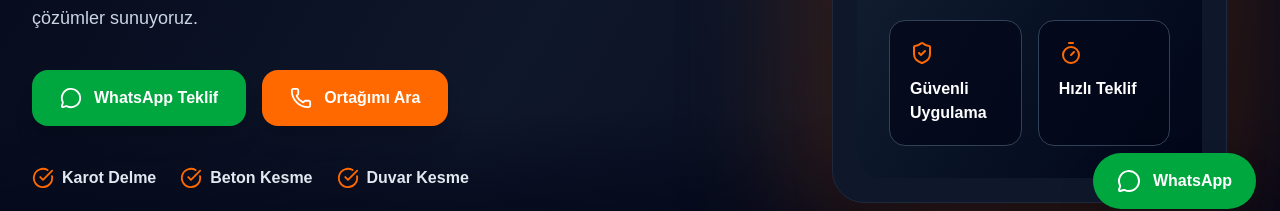
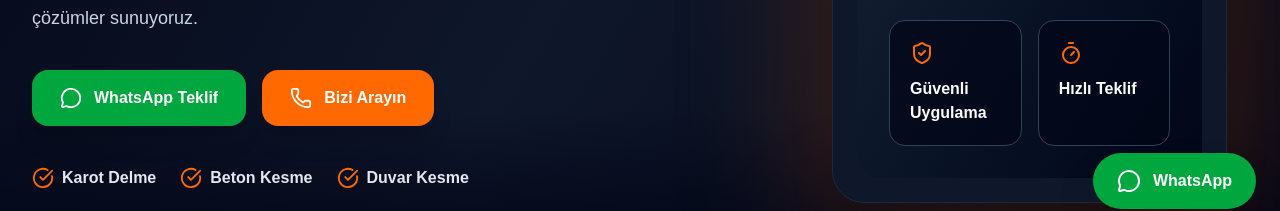
Before and after one commit to aslanbey203/Avrasya-Karot, a Next.js app: page / in a window 1280 px wide. Shown: the part 567-778 px from the top of the page. Built offline with nearby package versions, Linux system fonts and the light colour scheme.

Commit message:
Arama butonu metni güncellendi

```diff
--- a/app/components/Hero.tsx
+++ b/app/components/Hero.tsx
@@ -42,7 +42,7 @@ export default function Hero() {
               className="inline-flex items-center gap-3 rounded-2xl bg-orange-500 px-7 py-4 font-bold text-white shadow-xl transition hover:scale-105 hover:bg-orange-600"
             >
               <Phone size={22} />
-              Ortağımı Ara
+              Bizi Arayın
             </a>
           </div>
 
```
